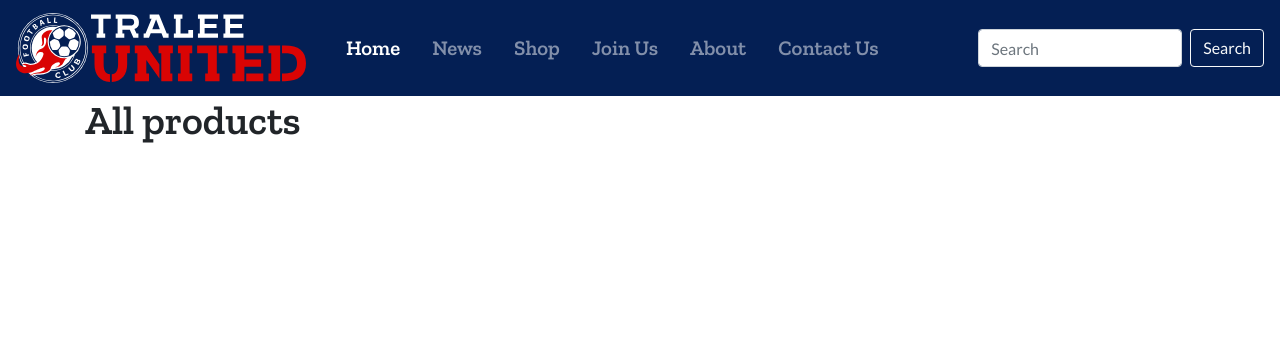
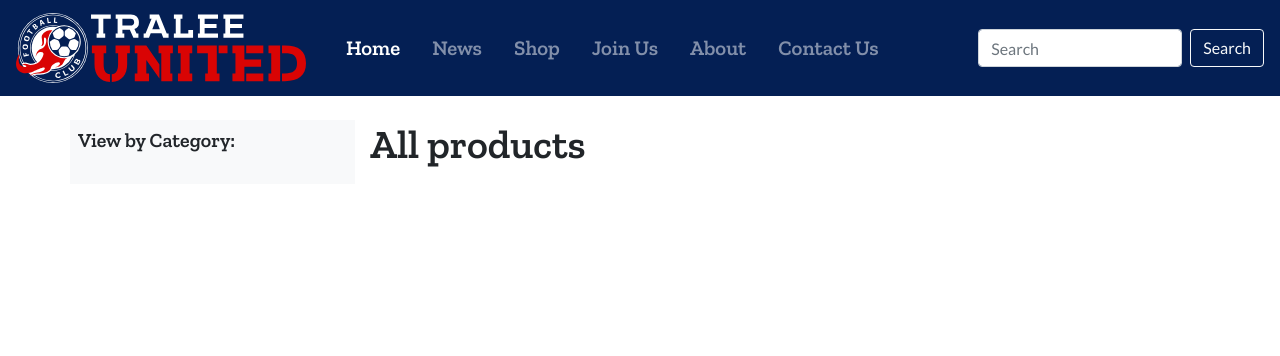
Before and after one commit to redlik/django_sportclub_m4, a Django app: page /shop/ in a window 1280 px wide. Shown: the top 356 px of the page. Run offline with Django 3.2, Linux system fonts and the light colour scheme; data that the repository does not hold is empty; some libraries are stand-ins or nearby versions; some web fonts are replaced.

Commit message:
Sidebar for product categories included, loop creates navbar

```diff
--- a/products/templates/products/all_products.html
+++ b/products/templates/products/all_products.html
@@ -2,9 +2,30 @@
 {% load static %}
 
 {% block content %}
-<div class="container">
+<div class="container mt-4">
     <div class="row">
-        <div class="col-12">
+        <div class="col-sm-12 col-md-3 bg-light p-2">
+            <h5>
+                View by Category:
+            </h5>
+            <nav class="navbar navbar-expand-lg navbar-light bg-light">
+                <button class="navbar-toggler" type="button" data-toggle="collapse" data-target="#navbarNav" aria-controls="navbarNav" aria-expanded="false" aria-label="Toggle navigation">
+                  <span class="navbar-toggler-icon"></span>
+                </button>
+                <div class="collapse navbar-collapse" id="navbarNav">
+                  <ul class="nav flex-column">
+                    {% for category in categories %}
+                    <li class="nav-item">
+                      <a class="nav-link" href="{% url 'shop:all_products' %}?category={{ category.name }}">{{ category.friendly_name }}</a>
+                    </li>
+                    {% endfor %}
+                  </ul>
+                </div>
+              </nav>
+
+
+        </div>
+        <div class="col-sm-12 col-md-9">
             <h1>
                 All products
             </h1>
```
